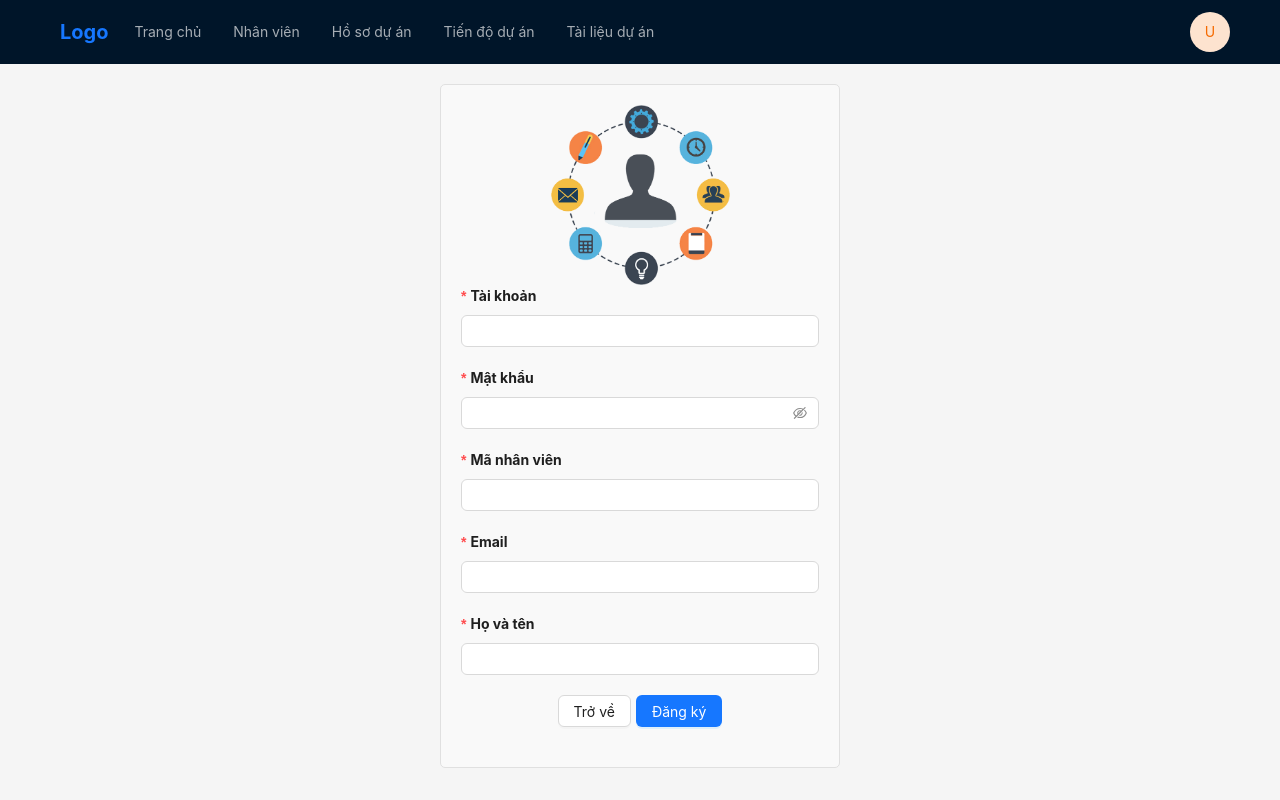
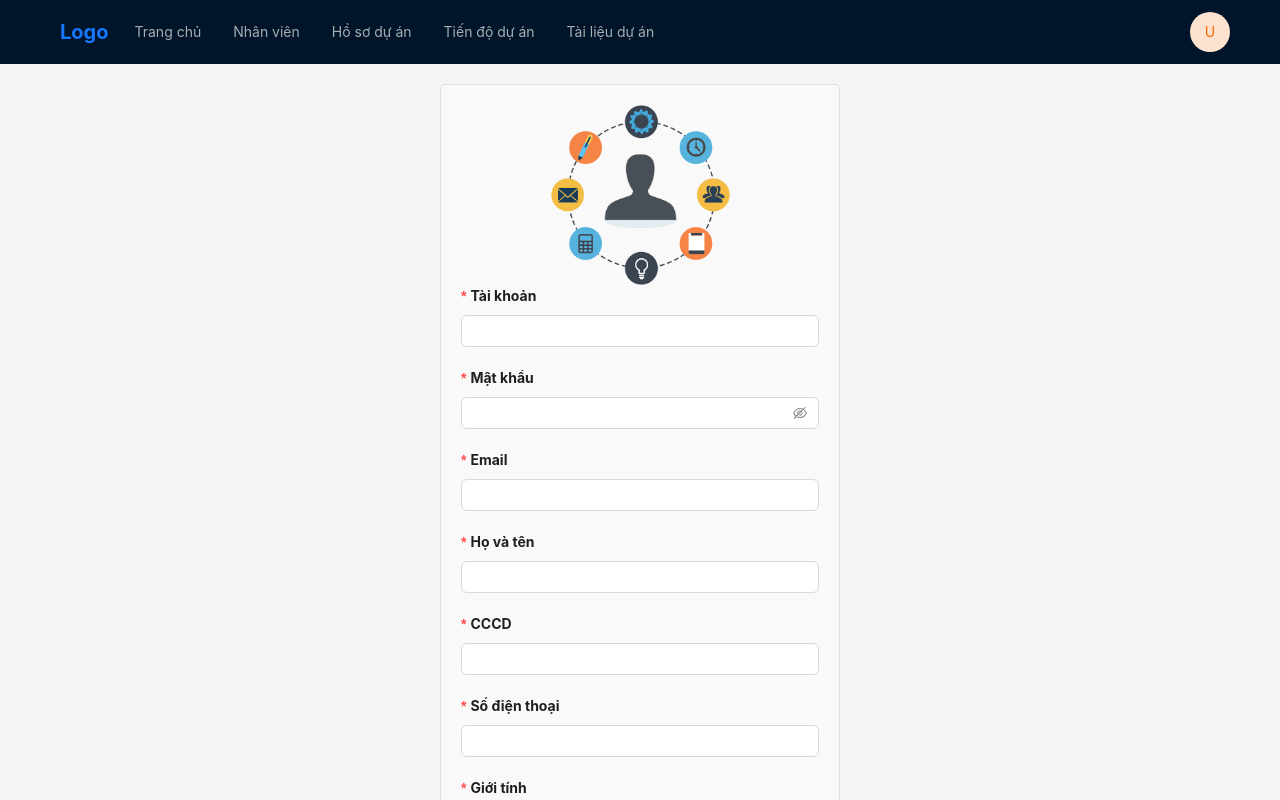
Before and after one commit to HongNgoc1408/QuanLyTienDoDuAn_Frontend, a React (Create React App) app: page /user/add in a window 1280 px wide. Shown: the top 800 px of the page. Built offline with nearby package versions, Linux system fonts and the light colour scheme.

Commit message:
commit 18/6/24

```diff
--- a/src/components/UserComponent/UserForm.js
+++ b/src/components/UserComponent/UserForm.js
@@ -1,4 +1,4 @@
-import { Button, Form, Input } from "antd";
+import { Button, Form, Input, Radio } from "antd";
 import React from "react";
 import { useNavigate } from "react-router-dom";
 import "../../assets/logo.png";
@@ -64,20 +64,6 @@ const UserForm = ({ user, handleChange, handleSubmit, textButton }) => {
         </Form.Item>
 
         <Form.Item
-          label="Mã nhân viên"
-          name="id_user"
-          rules={[
-            { required: true, message: "Vui lòng nhập mã nhân viên!" },
-            {
-              pattern: /^[a-zA-Z0-9]+$/,
-              message: "Mã nhân viên chỉ chứa chữ và số!",
-            },
-          ]}
-        >
-          <Input name="id_user" value={user.id_user} onChange={handleChange} />
-        </Form.Item>
-
-        <Form.Item
           label="Email"
           name="email"
           rules={[
@@ -106,6 +92,45 @@ const UserForm = ({ user, handleChange, handleSubmit, textButton }) => {
           />
         </Form.Item>
 
+        <Form.Item
+          label="CCCD"
+          name="cccd"
+          rules={[
+            { required: true, message: "Vui lòng nhập CCCD!" },
+            {
+              pattern: /^[0-9]+$/,
+              message: "CCCD chỉ chứa số!",
+            },
+          ]}
+        >
+          <Input name="cccd" value={user.cccd} onChange={handleChange} />
+        </Form.Item>
+
+        <Form.Item
+          label="Số điện thoại"
+          name="phone"
+          rules={[
+            { required: true, message: "Vui lòng nhập số điện thoại!" },
+            {
+              pattern: /^0[0-9]{9}$/,
+              message: "Số điện thoại phải bắt đầu bằng số 0 và có 10 chữ số!",
+            },
+          ]}
+        >
+          <Input name="phone" value={user.phone} onChange={handleChange} />
+        </Form.Item>
+
+        <Form.Item
+          label="Giới tính"
+          name="sex"
+          rules={[{ required: true, message: "Vui lòng chọn giới tính!" }]}
+        >
+          <Radio.Group name="sex" value={user.sex} onChange={handleChange}>
+            <Radio value={true}>Nam</Radio>
+            <Radio value={false}>Nữ</Radio>
+          </Radio.Group>
+        </Form.Item>
+
         <div className="contain-btn">
           <Form.Item className="form-item">
             <Button className="back-button" onClick={handleGoBack}>
--- a/src/components/UserComponent/UserTable.js
+++ b/src/components/UserComponent/UserTable.js
@@ -16,21 +16,6 @@ const UserTable = () => {
   const onChange = (pagination, filters, sorter, extra) => {
     console.log("params", pagination, filters, sorter, extra);
   };
-
-  // const onSelectChange = (newSelectedRowKeys) => {
-  //   console.log("selectedRowKeys changed: ", newSelectedRowKeys);
-  //   setSelectedRowKeys(newSelectedRowKeys);
-  // };
-
-  // const rowSelection = {
-  //   selectedRowKeys,
-  //   onChange: onSelectChange,
-  //   selections: [
-  //     Table.SELECTION_ALL,
-  //     Table.SELECTION_INVERT,
-  //     Table.SELECTION_NONE,
-  //   ],
-  // };
 
   const handleSearch = (selectedKeys, confirm, dataIndex) => {
     confirm();
@@ -125,6 +110,7 @@ const UserTable = () => {
       ),
   });
 
+
   const columns = [
     { key: "1", title: "STT", dataIndex: "index" },
     {
@@ -153,19 +139,37 @@ const UserTable = () => {
     },
     {
       key: "6",
+      title: "Căn cước công dân",
+      dataIndex: "cccd",
+      ...getColumnSearchProps("cccd"),
+    },
+    {
+      key: "7",
+      title: "Số điện thoại",
+      dataIndex: "phone",
+      ...getColumnSearchProps("phone"),
+    },
+    {
+      key: "8",
+      title: "Giới tính",
+      dataIndex: "sex",
+      render: (text) => <span>{text ? "Nam" : "Nữ"}</span>,
+    },
+    {
+      key: "9",
       title: "Ngày tạo",
       dataIndex: "created_at",
       ...getColumnSearchProps("created_at"),
     },
     {
-      key: "7",
+      key: "10",
       title: "Ngày cập nhật",
       dataIndex: "updated_at",
       ...getColumnSearchProps("updated_at"),
     },
 
     {
-      key: "8",
+      key: "11",
       title: "",
       dataIndex: "actions",
       render: (_, record) => (
@@ -215,6 +219,9 @@ const UserTable = () => {
           email: user.email,
           fullName: user.fullName,
           id_user: user.id_user,
+          cccd: user.cccd,
+          phone: user.phone,
+          sex: user.sex,
           created_at: user.formattedCreatedAt,
           updated_at: user.formattedUpdatedAt,
         }));
--- a/src/pages/InformationPage/InformationPage.js
+++ b/src/pages/InformationPage/InformationPage.js
@@ -1,6 +1,6 @@
 import React, { useEffect, useState } from "react";
 import { getUserById, editUser } from "../../services/UserService";
-import { Form, Input, Button, Card, theme, message } from "antd";
+import { Form, Input, Button, Card, theme, Radio, message } from "antd";
 import { useNavigate } from "react-router-dom";
 import { Content } from "antd/es/layout/layout";
 
@@ -29,6 +29,19 @@ const InformationPage = () => {
   const {
     token: { colorBgContainer, borderRadiusLG },
   } = theme.useToken();
+
+  const handleRadioChange = (e) => {
+    setUserData({ ...userData, sex: e.target.value });
+  };
+
+  const handlePhoneChange = (e) => {
+    const { value } = e.target;
+    // Kiểm tra giá trị nhập vào để đảm bảo số điện thoại bắt đầu từ số 0 và không chứa chữ cái
+    if (/^0[0-9]*$/.test(value) || value === "") {
+      setUserData({ ...userData, phone: value });
+    }
+  };
+
 
   const fetchUser = async () => {
     try {
@@ -197,6 +210,59 @@ const InformationPage = () => {
                   <span>{user.id_user}</span>
                 </Form.Item>
 
+                <Form.Item label="CCCD" name="cccd" initialValue={user.cccd}>
+                  {editing ? (
+                    <Input
+                      name="cccd"
+                      value={userData.cccd}
+                      onChange={handleInputChange}
+                    />
+                  ) : (
+                    <span>{user.cccd}</span>
+                  )}
+                </Form.Item>
+
+                <Form.Item
+                  label="Số điện thoại"
+                  name="phone"
+                  initialValue={user.phone}
+                  rules={[
+                    {
+                      message: "Vui lòng nhập số điện thoại!",
+                    },
+                    {
+                      pattern: /^0[0-9]*$/,
+                      message:
+                        "Số điện thoại phải bắt đầu từ số 0 và không chứa chữ cái!",
+                    },
+                  ]}
+                >
+                  {editing ? (
+                    <Input
+                      name="phone"
+                      value={userData.phone}
+                      onChange={handlePhoneChange}
+                    />
+                  ) : (
+                    <span>{user.phone}</span>
+                  )}
+                </Form.Item>
+
+                <Form.Item label="Giới tính" name="sex" initialValue={user.sex}>
+                  {editing ? (
+                    <Radio.Group
+                      name="sex"
+                      value={userData.sex}
+                      onChange={handleRadioChange}
+                    >
+                      <Radio value={true}>Nam</Radio>
+                      <Radio value={false}>Nữ</Radio>
+                    </Radio.Group>
+                  ) : (
+                    <span>{user.sex ? "Nam" : "Nữ"}</span>
+                  )}
+                </Form.Item>
+
                 <Form.Item>
                   {editing ? (
                     <Button type="primary" onClick={handleEditUser}>
```
